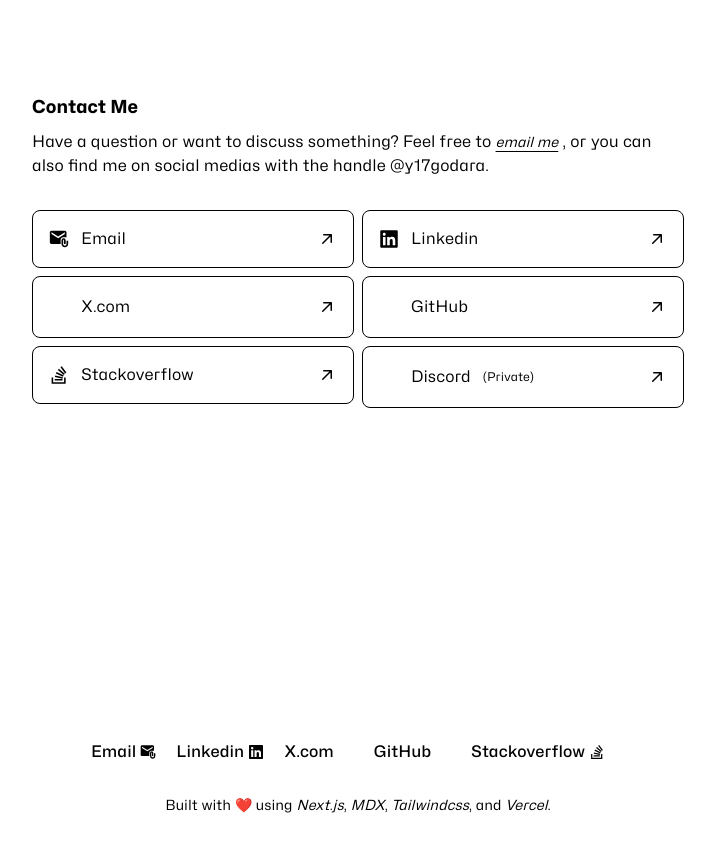
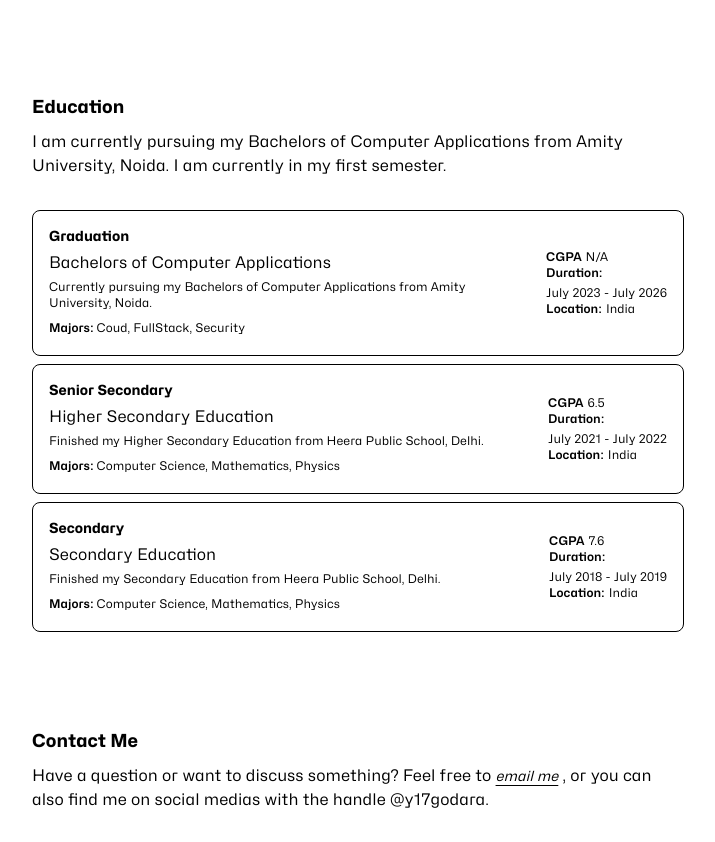
Before and after one commit to y17godara/website, a Next.js app: page /about in a window 1280 px wide. Shown: the part 1340-2182 px from the top of the page, without its empty margins (282-997 px from the left). Built offline with nearby package versions, Linux system fonts and the light colour scheme; no server answers; some icons are missing.

Commit message:
styles: Added Education Section  to About Page

```diff
--- a/app/about/components/Constants.tsx
+++ b/app/about/components/Constants.tsx
@@ -1,4 +1,4 @@
-import { type experienceProps } from '@/app/about/components/types/index';
+import { type experienceProps, educationProps } from './types/index';
 
 export const experience: experienceProps[] = [
   {
@@ -22,3 +22,63 @@
     },
   },
 ];
+
+export const education: educationProps[] = [
+  {
+    title: 'Graduation',
+    course: 'Bachelors of Computer Applications',
+    majors: ['Coud', 'FullStack', 'Security'],
+    cgpa: '00.00',
+    description:
+      'Currently pursuing my Bachelors of Computer Applications from Amity University, Noida.',
+    joined: {
+      month: 'July',
+      year: '2023',
+    },
+    to: {
+      month: 'July',
+      year: '2026',
+    },
+    location: 'India',
+    className: '',
+    ariaLabel: 'BCA',
+  },
+  {
+    title: 'Senior Secondary',
+    course: 'Higher Secondary Education',
+    majors: ['Computer Science', 'Mathematics', 'Physics'],
+    cgpa: '6.5',
+    description:
+      'Finished my Higher Secondary Education from Heera Public School, Delhi.',
+    joined: {
+      month: 'July',
+      year: '2021',
+    },
+    to: {
+      month: 'July',
+      year: '2022',
+    },
+    location: 'India',
+    className: '',
+    ariaLabel: 'Senior Secondary',
+  },
+  {
+    title: 'Secondary',
+    course: 'Secondary Education',
+    majors: ['Computer Science', 'Mathematics', 'Physics'],
+    cgpa: '7.6',
+    description:
+      'Finished my Secondary Education from Heera Public School, Delhi.',
+    joined: {
+      month: 'July',
+      year: '2018',
+    },
+    to: {
+      month: 'July',
+      year: '2019',
+    },
+    location: 'India',
+    className: '',
+    ariaLabel: 'Secondary',
+  },
+];
--- a/app/about/components/Education.tsx
+++ b/app/about/components/Education.tsx
@@ -1,12 +1,84 @@
-import React from 'react';
-import { FaUniversity } from 'react-icons/fa';
-import { type experienceProps } from './types/index';
+import { type educationProps } from './types/index';
+import { cn } from '@/lib/utils';
 
-export function Education() {
+export function Edu({
+  title,
+  course,
+  majors,
+  cgpa,
+  description,
+  joined,
+  to,
+  location,
+  className,
+  ariaLabel,
+}: educationProps) {
+  const content = (
+    <>
+      <div
+        aria-label={ariaLabel}
+        className={cn('flex h-full w-full items-center gap-4', className)}
+      >
+        <div className='flex-1'>
+          <div className='flex flex-col gap-1'>
+            <h2 className='text-sm font-bold text-secondary' title={title}>
+              {title}
+            </h2>
+            <h4 className='text-md text-start font-normal text-primary'>
+              {course}{' '}
+            </h4>
+            <p
+              className='text-start text-xs font-normal text-secondary'
+              title={description}
+            >
+              {description}
+            </p>
+            <p>
+              <span className='text-xs font-semibold'>Majors: </span>
+              <span className='text-xs font-normal'>{majors.join(', ')}</span>
+            </p>
+          </div>
+        </div>
+        <div>
+          <div className='flex flex-row gap-1'>
+            <h3 className='text-xs font-semibold'>CGPA</h3>
+            <p className='text-xs font-normal'>
+              {cgpa === '00.00' ? 'N/A' : cgpa}
+            </p>
+          </div>
+          <div className='flex flex-col gap-1'>
+            <h3 className='text-xs font-semibold'>Duration:</h3>
+            <p className='text-xs font-normal'>
+              {joined.month} {joined.year} - {to.month} {to.year}
+            </p>
+          </div>
+          <div className='flex flex-row gap-1'>
+            <h3 className='text-xs font-semibold'>Location:</h3>
+            <p className='text-xs font-normal'>{location} </p>
+          </div>
+        </div>
+      </div>
+    </>
+  );
+
+  return (
+    <li>
+      <div
+        aria-label={ariaLabel}
+        title={title}
+        className='inline-grid w-full rounded-lg border border-primary p-4 no-underline transition-opacity'
+      >
+        {content}
+      </div>
+    </li>
+  );
+}
+
+export function Education({ education }: { education: educationProps[] }) {
   return (
     <>
       <ul className='animated-list grid flex-grow grid-cols-1 gap-2'>
-        {/* check is length 0 show no experience else  */}
+        {education.map(Edu)}
       </ul>
     </>
   );
--- a/app/about/components/types/index.ts
+++ b/app/about/components/types/index.ts
@@ -17,3 +17,22 @@
     year: string;
   };
 };
+
+export type educationProps = {
+  title: string;
+  course: string;
+  majors: string[];
+  cgpa: string;
+  description: string;
+  joined: {
+    month: string;
+    year: string;
+  };
+  to: {
+    month: string;
+    year: string;
+  };
+  location: string;
+  className?: string;
+  ariaLabel: string;
+};
--- a/app/about/page.tsx
+++ b/app/about/page.tsx
@@ -3,8 +3,8 @@
 import { Link, Note } from '@/components/ui';
 import { socials } from '@/components/index';
 import { type socialsProps } from '@/types/index';
-import { WorkExperience } from './components/index';
-import { experience } from './components/Constants';
+import { WorkExperience, Education } from './components/index';
+import { experience, education } from './components/Constants';
 
 export const metadata: Metadata = {
   title: 'About',
@@ -122,10 +122,30 @@
           </div>
         </div>
 
+        {/* Education */}
+        <div
+          className='flex animate-in flex-col gap-16  md:gap-24 '
+          style={{ '--index': 4 } as React.CSSProperties}
+        >
+          <div className='relative flex  flex-col gap-8'>
+            <div className='flex flex-col gap-2'>
+              <h1 className='animate-in text-lg font-bold'>Education</h1>
+              <p className='text-md animate-in font-normal'>
+                I am currently pursuing my Bachelors of Computer Applications
+                from Amity University, Noida. I am currently in my first
+                semester.
+              </p>
+            </div>
+
+            {/* Education List */}
+            <Education education={education} />
+          </div>
+        </div>
+
         {/* Contact */}
         <div
           className='flex animate-in flex-col gap-16  md:gap-24 '
-          style={{ '--index': 4 } as React.CSSProperties}
+          style={{ '--index': 5 } as React.CSSProperties}
         >
           <div className='relative flex  flex-col gap-8'>
             <div className='flex flex-col gap-2'>
```
